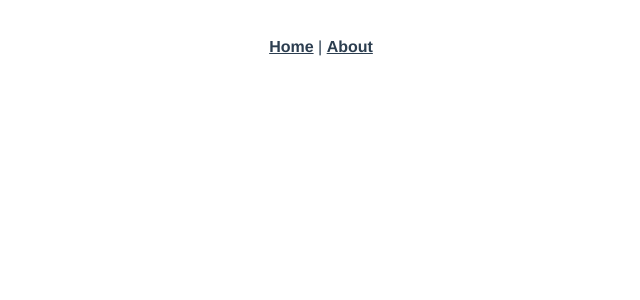
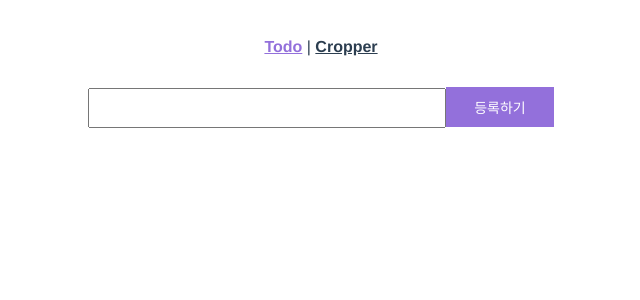
Before and after one commit to vanayun/vana-multi-app, a Vue app: page /todo in a window 1280 px wide. Shown: the top 300 px of the page, without its empty margins (319-959 px from the left). Built offline with nearby package versions, Linux system fonts and the light colour scheme.

Commit message:
init commit

```diff
--- a/package.json
+++ b/package.json
@@ -9,14 +9,18 @@
     "test:unit": "vue-cli-service test:unit"
   },
   "dependencies": {
+    "moment": "^2.24.0",
+    "shortid": "^2.2.14",
     "vue": "^2.5.22",
     "vue-class-component": "^6.0.0",
+    "vue-croppa": "^1.3.8",
     "vue-property-decorator": "^7.0.0",
     "vue-router": "^3.0.1",
     "vuex": "^3.0.1"
   },
   "devDependencies": {
     "@types/jest": "^23.1.4",
+    "@types/shortid": "0.0.29",
     "@vue/cli-plugin-babel": "^3.4.0",
     "@vue/cli-plugin-typescript": "^3.4.0",
     "@vue/cli-plugin-unit-jest": "^3.4.0",
--- a/src/App.vue
+++ b/src/App.vue
@@ -1,8 +1,8 @@
 <template>
   <div id="app">
     <div id="nav">
-      <router-link to="/">Home</router-link> |
-      <router-link to="/about">About</router-link>
+      <router-link to="/todo">Todo</router-link> |
+      <router-link to="/cropper">Cropper</router-link>
     </div>
     <router-view/>
   </div>
@@ -22,7 +22,7 @@
     font-weight: bold;
     color: #2c3e50;
     &.router-link-exact-active {
-      color: #42b983;
+      color: #9370db;
     }
   }
 }
--- /dev/null
+++ b/src/components/TodoInput.vue
@@ -0,0 +1,102 @@
+<template>
+  <div>
+    <input type="text"
+      class="todoInput"
+      v-model="content"
+      v-on:keyup.enter="addTodo"
+      maxlength="50"
+      required />
+    <button
+      v-on:click="addTodo">
+      등록하기</button>
+  </div>
+</template>
+<script lang="ts">
+import { Component, Emit, Vue } from 'vue-property-decorator';
+
+@Component({})
+export default class TodoInput extends Vue {
+  /** data */
+  private content!: string;
+
+  constructor() {
+    super();
+    this.content = '';
+  }
+
+  /** emit */
+  @Emit('addTodoItem')
+  private _submit(): void {
+    this.$emit('add-item', this.content);
+  }
+
+  /** methods */
+  private addTodo($event: Event): void {
+    if (!/.+/.test(this.content.trim())) {
+      alert('글자를 입력 해 주세요!');
+      this.content = '';
+      return;
+    } else if(this.content.trim().length > 50) {
+      alert('50자 까지 입력할 수 있습니다.');
+      return;
+    } else {
+      console.log(this.content);
+      this._submit();
+      this._clearInput();
+    }
+  }
+
+  private _clearInput(): void {
+    this.content = '';
+  }
+}
+</script>
+<style scoped>
+  input:focus {
+    outline: none;
+  }
+
+  .todoInput {
+    width: 350px;
+    height: 34px;
+    font-size: 14px;
+  }
+
+  button{
+    margin-top: 1px;
+    background:#9370db;
+    color:#fff;
+    border:none;
+    position:relative;
+    height:40px;
+    font-size: 14px;
+    padding:0 2em;
+    cursor:pointer;
+    transition:800ms ease all;
+    outline:none;
+  }
+  button:hover{
+    background:#fff;
+    color:#9370db;
+  }
+  button:before,button:after{
+    content:'';
+    position:absolute;
+    top:0;
+    right:0;
+    height:2px;
+    width:0;
+    background: #9370db;
+    transition:400ms ease all;
+  }
+  button:after{
+    right:inherit;
+    top:inherit;
+    left:0;
+    bottom:0;
+  }
+  button:hover:before,button:hover:after{
+    width:100%;
+    transition:800ms ease all;
+  }
+</style>
--- /dev/null
+++ b/src/components/TodoList.vue
@@ -0,0 +1,77 @@
+<template>
+  <div>
+    <ul class="todoList">
+      <li
+        v-for="todo in todoItems"
+        :key="todo.id">
+        <span>
+          <label>
+            <input
+              type="checkbox"
+              id="${todo.id}"
+              v-model="todo.done"
+              @change="doneTodo"
+              ref=true
+            >
+            <span :class="{'done': todo.done}"> {{ todo.content }} </span>
+          </label>
+        </span>
+        <span class="date">
+          {{ todo.createdAt }}
+        </span>
+        <span>
+          <button
+            class="removeButton"
+            v-on:click="removeTodo(todo.id)">
+            삭제
+          </button>
+        </span>
+      </li>
+    </ul>
+  </div>
+</template>
+<script lang="ts">
+import { Component, Prop, Emit, Vue } from 'vue-property-decorator';
+import { Todo } from '@/model/todo';
+
+@Component({})
+export default class TodoList extends Vue {
+  @Prop()
+  public todoItems!: Todo [];
+
+  constructor() {
+    super();
+  }
+
+  /** emit */
+  @Emit('removeTodoItem')
+  private _removeTodoItem(id: string): void {
+    this.$emit('remove-item', id);
+  }
+  @Emit('saveTodoItem')
+  private _doneTodoItem(): void {
+    this.$emit('done-item');
+  }
+
+  /** created */
+  private created() {
+    console.log(this.todoItems);
+  }
+
+  /** methods */
+
+  public doneTodo(): void {
+    this._doneTodoItem();
+  }
+
+  private removeTodo(id: string): void {
+    this._removeTodoItem(id);
+  }
+
+}
+</script>
+<style scoped>
+  .done {
+    text-decoration : line-through
+  }
+</style>
--- /dev/null
+++ b/src/model/todo.ts
@@ -0,0 +1,13 @@
+export class Todo {
+  private id: string;
+  private content: string;
+  private createdAt: string;
+  private done: boolean;
+
+  constructor(id: string, content: string, createdAt: string, done: boolean) {
+    this.id = id;
+    this.content = content;
+    this.createdAt = createdAt;
+    this.done = done;
+  }
+}
--- a/src/router.ts
+++ b/src/router.ts
@@ -1,6 +1,5 @@
 import Vue from 'vue';
 import Router from 'vue-router';
-import Home from './views/Home.vue';
 
 Vue.use(Router);
 
@@ -11,7 +10,17 @@ export default new Router({
     {
       path: '/',
       name: 'home',
-      component: Home,
+      redirect: '/todo',
+    },
+    {
+      path: '/todo',
+      name: 'todo',
+      component: () => import('./views/TodoView.vue'),
+    },
+    {
+      path: '/cropper',
+      name: 'cropper',
+      component: () => import('./views/CropperView.vue'),
     },
     {
       path: '/about',
@@ -21,5 +30,9 @@ export default new Router({
       // which is lazy-loaded when the route is visited.
       component: () => import(/* webpackChunkName: "about" */ './views/About.vue'),
     },
+    {
+      path: '*',
+      redirect: '/',
+    },
   ],
 });
--- /dev/null
+++ b/src/views/CropperView.vue
@@ -0,0 +1,27 @@
+<template>
+  <div>
+    CropperView
+    <croppa v-model="myCroppa"></croppa>
+  </div>
+</template>
+<script lang="ts">
+import Vue from "vue";
+import Component from "vue-class-component";
+import Croppa from 'vue-croppa';
+import 'vue-croppa/dist/vue-croppa.css';
+
+@Component({
+
+})
+export default class CropperView extends Vue {
+
+  /** data */
+  myCroppa: string;
+  constructor() {
+    super();
+    this.myCroppa = '';
+  }
+
+  mounted() { }
+}
+</script>
--- /dev/null
+++ b/src/views/TodoView.vue
@@ -0,0 +1,75 @@
+<template>
+  <div>
+    <todo-input
+      @add-item="addTodoItem" />
+    <todo-list
+      :todoItems="todoItems"
+      @remove-item="removeTodoItem"
+      @done-item="saveTodoItem" />
+  </div>
+</template>
+<script lang="ts">
+import { Component, Prop, Vue } from 'vue-property-decorator';
+import TodoInput from '@/components/TodoInput.vue';
+import TodoList from '@/components/TodoList.vue';
+import shortid from 'shortid';
+import moment from 'moment';
+import { Todo } from '@/model/todo';
+
+@Component({
+  components: {
+    TodoInput,
+    TodoList,
+  },
+})
+export default class TodoView extends Vue {
+  /** data */
+  public todoItems: Todo [];
+
+  constructor() {
+    super();
+    this.todoItems = [];
+  }
+
+  /** methods */
+  public addTodoItem(content: string) {
+    const todo: Todo = this._makeTodoInstance(content);
+    this.todoItems.push(todo);
+    this._saveLocalStorage();
+  }
+
+  public removeTodoItem(id: string) {
+    this.todoItems = this.todoItems.filter((val) => val['id'] !== id);
+    this._saveLocalStorage();
+  }
+
+  public saveTodoItem() {
+    this._saveLocalStorage();
+  }
+
+  private _saveLocalStorage() {
+    localStorage.setItem('todoItems', JSON.stringify(this.todoItems));
+  }
+
+  private _makeTodoInstance(content: string): Todo {
+    const todo = new Todo(
+      shortid.generate(),
+      content,
+      moment().format('YYYY-MM-DD HH:mm:ss'),
+      false,
+    );
+    return todo;
+  }
+
+  /** created
+   *  localStorage에 있는 todoItems 미리 호출
+   */
+  private created() {
+    if (localStorage.getItem('todoItems')) {
+      this.todoItems = JSON.parse(localStorage.getItem('todoItems') || '') || [];
+    }
+  }
+}
+</script>
+<style scoped>
+</style>
--- a/tslint.json
+++ b/tslint.json
@@ -14,6 +14,7 @@
     "interface-name": false,
     "ordered-imports": false,
     "object-literal-sort-keys": false,
-    "no-consecutive-blank-lines": false
+    "no-consecutive-blank-lines": false,
+    "space-before-function-paren": false
   }
 }
```
Also changed, not shown: src/components/HelloWorld.vue (deleted, +0 -59 lines), 1 other file (tests, documents, lock files or other folders).
